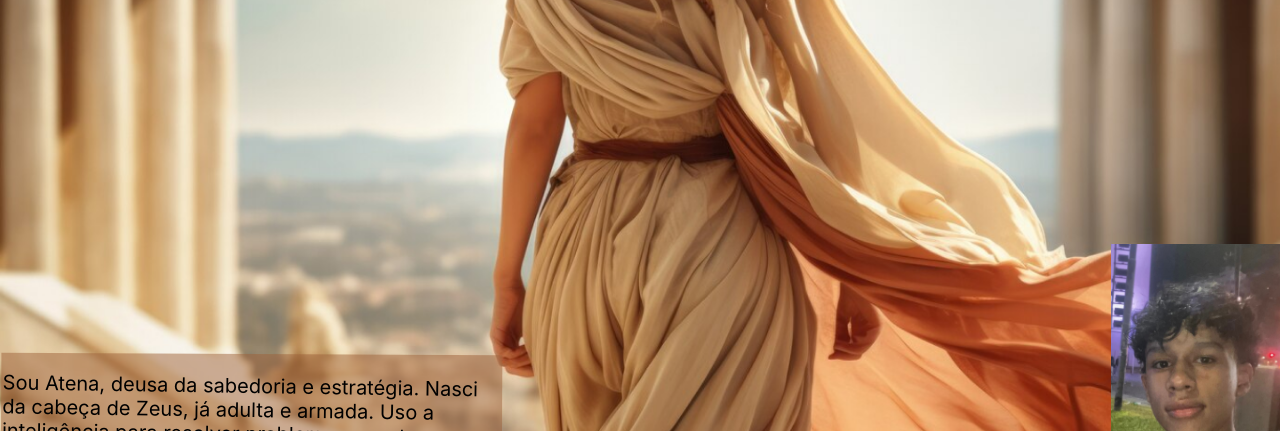
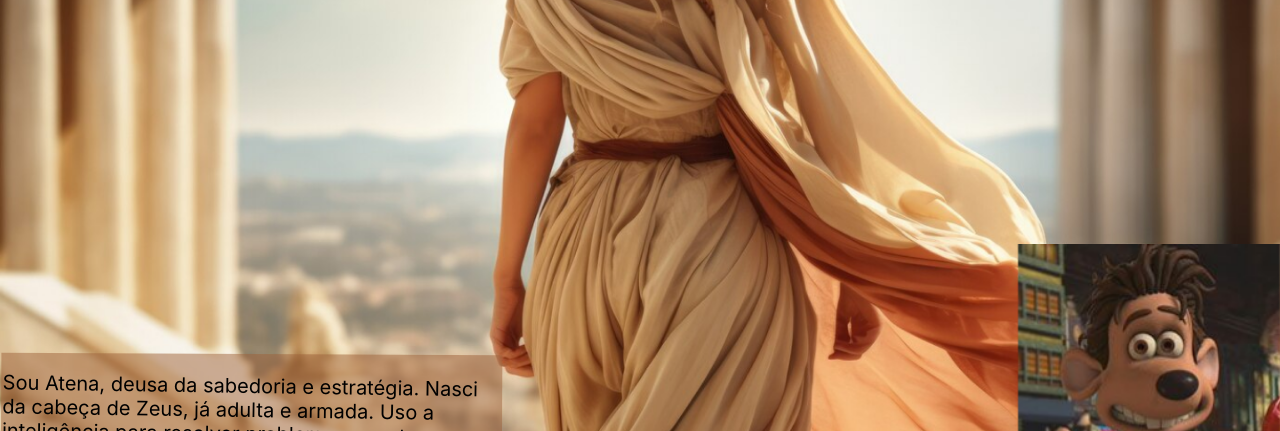
Before and after one commit to adrinothomaz/adw, a plain HTML site: page index.html in a window 1280 px wide. Shown: the part 256-687 px from the top of the page. Drawn offline with Linux system fonts and the light colour scheme.

Commit message:
Update index.html

```diff
--- a/index.html
+++ b/index.html
@@ -50,7 +50,7 @@
                         <p>11940028992 </p>
                     </div>
                     <div class="fotodesen">
-                        <img src="imagens/fotodesen.jpeg" alt="Foto do rato do filme 'Por água abaixo, que foi utilizada devido asemelhança com o desenvolvedor do site" class="imagem-posicionada">
+                        <img src="imagens/fotorato.jpg" alt="Foto do rato do filme 'Por água abaixo, que foi utilizada devido asemelhança com o desenvolvedor do site" class="imagem-posicionada">
                     </div>
                 </div>
             </div>
```
